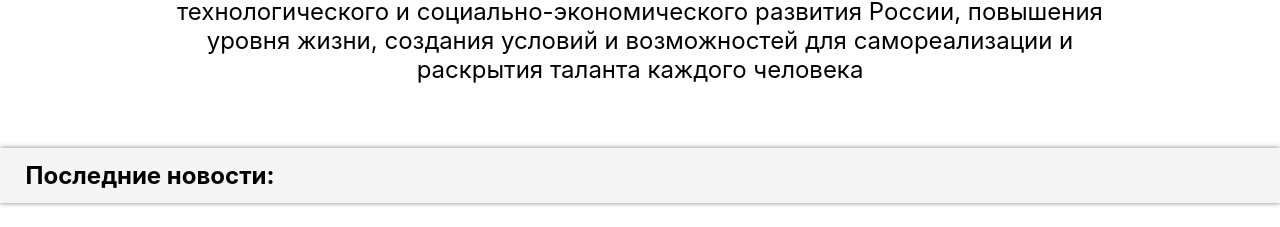
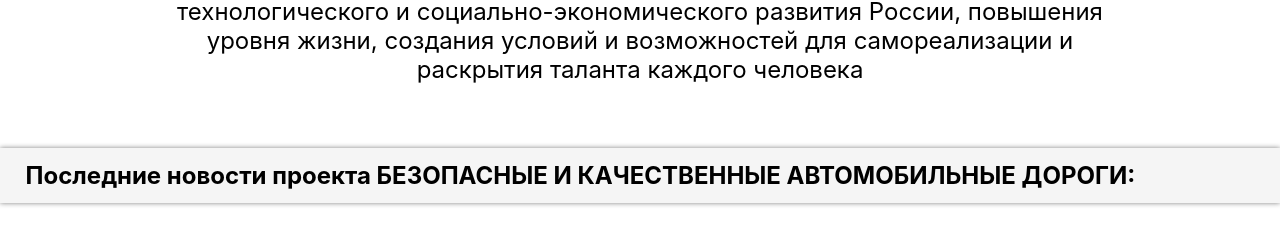
Before and after one commit to Nickdem/hackaton-project, a React (Create React App) app: page / in a window 1280 px wide. Shown: the part 851-1078 px from the top of the page. Built offline with nearby package versions, Linux system fonts and the light colour scheme.

Commit message:
Правки

```diff
--- a/src/pages/Home.js
+++ b/src/pages/Home.js
@@ -35,24 +35,10 @@
 
   const [newsCounter, setNewsCounter] = useState(3)
 
-  // const renderNews = (a, c) => {
-  //   const newsList = []
-
-  //   for(let i = 0; i < a.length &&  i < c; i++){
-  //     newsList.push(
-  //       <div key={i} className={classes.News}>
-  //         <img src={a[i].img} width='150' height='150' alt="Изображение новости"/>
-  //           <div style={{'flex': '1', marginLeft: '1%'}}>
-  //           <small>{a[i].date}</small>
-  //           <h3>{a[i].name}</h3>
-  //           <p>{a[i].par}</p>
-  //         </div>
-  //       </div>
-  //     )
-  //   }
-
-  //   return (newsList)
-  // }
+  useEffect(() => {
+    setNewsCounter(3)
+    // eslint-disable-next-line
+  }, [count]);
 
   const renderNews = (a, c) => {
 	  const news = [];
@@ -98,9 +84,10 @@
         <div>
           <p style={{'width': '75%', textAlign: 'center', 'margin': ' 5% auto', fontSize: '24px'}}>Национальные проекты направлены на обеспечение прорывного научно-технологического и социально-экономического развития России, повышения уровня жизни, создания условий и возможностей для самореализации и раскрытия таланта каждого человека</p>
         </div>
-        <h2 style={{'padding': '1% 2%', backgroundColor: '#f5f5f5', boxShadow: '0 0 5px grey'}}>Последние новости:</h2>
-        {data.loading === false
+
+        {data.loading === false && data.news[0]
         ? <div>
+            <h2 style={{'padding': '1% 2%', backgroundColor: '#f5f5f5', boxShadow: '0 0 5px grey'}}>Последние новости проекта {data.natProjects[count].natProjectsName.toUpperCase()}:</h2>
             {renderNews(data.news[0], newsCounter)}
             <button
               onClick={()=> setNewsCounter(newsCounter + 3)}
```
